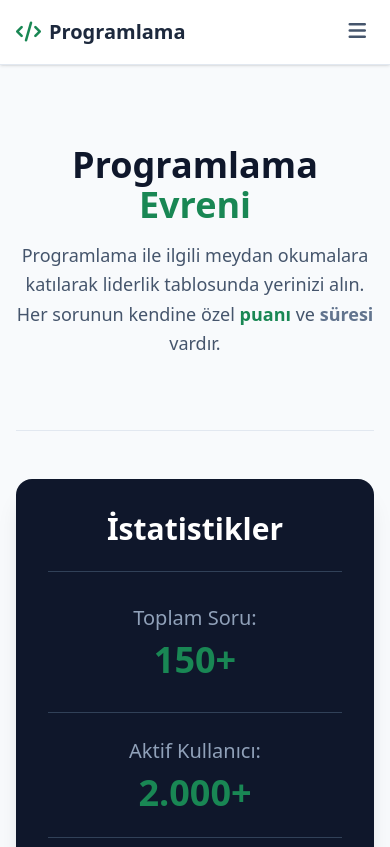
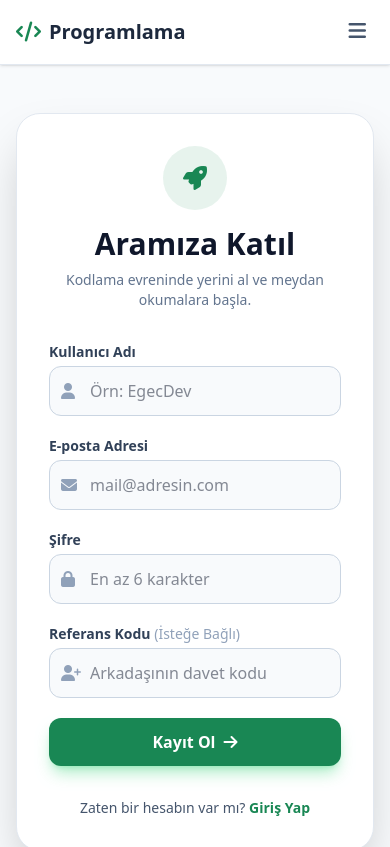
Before and after one commit to Egecher/Programlama-Evreni, a Next.js app: page /register in a window 390 px wide. Shown: the top 847 px of the page. Built offline with nearby package versions, Linux system fonts and the light colour scheme; no server answers; the database is empty.

Commit message:
register, home, leaderboard update

```diff
--- a/app/(auth)/register/page.tsx
+++ b/app/(auth)/register/page.tsx
@@ -1,158 +1,181 @@
+"use client";
+
+import { useState, Suspense } from 'react';
+import { useRouter, useSearchParams } from 'next/navigation';
 import Link from 'next/link';
-import { connectToDatabase } from '@/lib/mongodb';
-import Challenge from '@/models/Challenge';
 
-interface ChallengeItem {
-  _id: { toString: () => string };
-  title: string;
-  description: string;
-  difficulty: string;
-  points: number;
-  duration: number;
-  logo?: string;
+function RegisterForm() {
+  const router = useRouter();
+  const searchParams = useSearchParams();
+  const refCodeFromUrl = searchParams.get('ref') || '';
+  const [formData, setFormData] = useState({
+    username: '',
+    email: '',
+    password: '',
+    referrerId: refCodeFromUrl
+  });
+
+  const [status, setStatus] = useState({ loading: false, error: '', success: '' });
+
+  const handleChange = (e: React.ChangeEvent<HTMLInputElement>) => {
+    setFormData({ ...formData, [e.target.name]: e.target.value });
+  };
+
+  const handleSubmit = async (e: React.FormEvent) => {
+    e.preventDefault();
+    setStatus({ loading: true, error: '', success: '' });
+
+    try {
+      const res = await fetch('/api/auth/register', {
+        method: 'POST',
+        headers: { 'Content-Type': 'application/json' },
+        body: JSON.stringify(formData)
+      });
+
+      const data = await res.json();
+
+      if (!res.ok) {
+        throw new Error(data.message || 'Kayıt olurken bir hata oluştu.');
       }
 
-export default async function Home() {
-  await connectToDatabase();
+      setStatus({ loading: false, error: '', success: 'Kayıt başarılı! Giriş sayfasına yönlendiriliyorsunuz...' });
+      setTimeout(() => {
+        router.push('/login');
+      }, 2000);
+    } catch (error: unknown) {
+      if (error instanceof Error) {
+        setStatus({ loading: false, error: error.message, success: '' });
+      } else {
+        setStatus({ loading: false, error: 'Bilinmeyen bir hata oluştu.', success: '' });
+      }
+    }
+  };
 
-  let featuredChallenges = await Challenge.find({ isFeatured: true })
-    .limit(3)
-    .lean() as ChallengeItem[];
+  return (
+    <>
+      {status.error && (
+        <div className="mb-6 p-3 rounded-lg bg-red-50 dark:bg-red-900/30 text-red-600 dark:text-red-400 text-sm flex items-center gap-2 border border-red-200 dark:border-red-800">
+          <i className="fa-solid fa-triangle-exclamation"></i>
+          <span>{status.error}</span>
+        </div>
+      )}
+      {status.success && (
+        <div className="mb-6 p-3 rounded-lg bg-green-50 dark:bg-green-900/30 text-green-600 dark:text-green-400 text-sm flex items-center gap-2 border border-green-200 dark:border-green-800">
+          <i className="fa-solid fa-circle-check"></i>
+          <span>{status.success}</span>
+        </div>
+      )}
 
-  if (featuredChallenges.length < 3) {
-    const additional = await Challenge.find({ isFeatured: false, _id: { $nin: featuredChallenges.map((c: ChallengeItem) => c._id) }})
-      .sort({ createdAt: -1 })
-      .limit(3 - featuredChallenges.length)
-      .lean() as ChallengeItem[];
-    featuredChallenges = [...featuredChallenges, ...additional];
+      <form onSubmit={handleSubmit} className="space-y-5">
+        <div>
+          <label className="block text-sm font-semibold text-slate-700 dark:text-slate-300 mb-1">Kullanıcı Adı</label>
+          <div className="relative">
+            <div className="absolute inset-y-0 left-0 pl-3 flex items-center pointer-events-none text-slate-400">
+              <i className="fa-solid fa-user"></i>
+            </div>
+            <input type="text" name="username" value={formData.username} onChange={handleChange} required
+              className="w-full pl-10 pr-4 py-3 rounded-xl border border-slate-300 dark:border-slate-700 bg-slate-50 dark:bg-slate-800 text-slate-900 dark:text-white focus:outline-none focus:ring-2 focus:ring-brand-primary transition-all"
+              placeholder="Örn: EgecDev"
+            />
+          </div>
+        </div>
+
+        <div>
+          <label className="block text-sm font-semibold text-slate-700 dark:text-slate-300 mb-1">E-posta Adresi</label>
+          <div className="relative">
+            <div className="absolute inset-y-0 left-0 pl-3 flex items-center pointer-events-none text-slate-400">
+              <i className="fa-solid fa-envelope"></i>
+            </div>
+            <input type="email" name="email"
+              value={formData.email}
+              onChange={handleChange}
+              required
+              className="w-full pl-10 pr-4 py-3 rounded-xl border border-slate-300 dark:border-slate-700 bg-slate-50 dark:bg-slate-800 text-slate-900 dark:text-white focus:outline-none focus:ring-2 focus:ring-brand-primary transition-all"
+              placeholder="mail@adresin.com"
+            />
+          </div>
+        </div>
+
+        <div>
+          <label className="block text-sm font-semibold text-slate-700 dark:text-slate-300 mb-1">Şifre</label>
+          <div className="relative">
+            <div className="absolute inset-y-0 left-0 pl-3 flex items-center pointer-events-none text-slate-400">
+              <i className="fa-solid fa-lock"></i>
+            </div>
+            <input type="password" name="password"
+              value={formData.password}
+              onChange={handleChange}
+              required
+              minLength={6}
+              className="w-full pl-10 pr-4 py-3 rounded-xl border border-slate-300 dark:border-slate-700 bg-slate-50 dark:bg-slate-800 text-slate-900 dark:text-white focus:outline-none focus:ring-2 focus:ring-brand-primary transition-all"
+              placeholder="En az 6 karakter"
+            />
+          </div>
+        </div>
+
+        <div>
+          <label className="block text-sm font-semibold text-slate-700 dark:text-slate-300 mb-1">
+            Referans Kodu <span className="text-slate-400 font-normal">(İsteğe Bağlı)</span>
+          </label>
+          <div className="relative">
+            <div className="absolute inset-y-0 left-0 pl-3 flex items-center pointer-events-none text-slate-400">
+              <i className="fa-solid fa-user-plus"></i>
+            </div>
+            <input type="text" name="referrerId" value={formData.referrerId} onChange={handleChange}
+              className="w-full pl-10 pr-4 py-3 rounded-xl border border-slate-300 dark:border-slate-700 bg-slate-50 dark:bg-slate-800 text-slate-900 dark:text-white focus:outline-none focus:ring-2 focus:ring-brand-primary transition-all"
+              placeholder="Arkadaşının davet kodu"
+            />
+          </div>
+          {refCodeFromUrl && (
+            <p className="text-xs text-brand-primary mt-1 flex items-center gap-1">
+              <i className="fa-solid fa-check"></i> Referans kodu bağlantıdan otomatik alındı.
+            </p>
+          )}
+        </div>
+
+        <button type="submit" disabled={status.loading || !!status.success}
+          className="w-full bg-brand-primary hover:bg-green-700 text-white font-bold py-3 px-4 rounded-xl transition-all shadow-lg shadow-green-500/30 flex items-center justify-center gap-2 disabled:opacity-70 disabled:cursor-not-allowed mt-4">
+          {status.loading ? (
+            <i className="fa-solid fa-circle-notch fa-spin"></i>
+          ) : (
+            <>
+              <span>Kayıt Ol</span>
+              <i className="fa-solid fa-arrow-right"></i>
+            </>
+          )}
+        </button>
+      </form>
+    </>
+  );
 }
 
+export default function RegisterPage() {
   return (
-    <main className="container mx-auto px-4 py-8">
-      <header className="text-center pt-12 md:pt-20 pb-10 border-b border-slate-200 dark:border-slate-800 mb-12">
-        <h1 className="text-4xl md:text-5xl lg:text-6xl font-bold mb-4 text-slate-900 dark:text-white">
-          Programlama <span className="text-brand-primary">Evreni</span>
-        </h1>
-        <div className="max-w-3xl mx-auto">
-          <p className="text-lg md:text-xl text-slate-600 dark:text-slate-400 mb-8 leading-relaxed">
-            Programlama ile ilgili meydan okumalara katılarak liderlik tablosunda yerinizi alın.
-            Her sorunun kendine özel <span className="text-brand-primary font-bold">puanı</span> ve
-            <span className="text-slate-500 font-bold"> süresi</span> vardır.
+    <div className="min-h-[80vh] flex items-center justify-center px-4 py-12 transition-colors duration-300">
+      <div className="max-w-md w-full bg-white dark:bg-slate-900 rounded-3xl shadow-2xl border border-slate-200 dark:border-slate-800 p-8">
+
+        <div className="text-center mb-8">
+          <div className="inline-flex items-center justify-center w-16 h-16 rounded-full bg-brand-primary/10 text-brand-primary mb-4 text-2xl">
+            <i className="fa-solid fa-rocket"></i>
+          </div>
+          <h1 className="text-3xl font-bold text-slate-900 dark:text-white mb-2">Aramıza Katıl</h1>
+          <p className="text-slate-500 dark:text-slate-400 text-sm">
+            Kodlama evreninde yerini al ve meydan okumalara başla.
           </p>
         </div>
-      </header>
 
-      <section className="bg-slate-900 text-white rounded-2xl shadow-xl overflow-hidden mb-16">
-        <div className="p-8 md:p-12">
-          <h2 className="text-center text-3xl font-bold mb-6">İstatistikler</h2>
-          <hr className="border-slate-700 mb-8" />
-          <div className="grid grid-cols-1 md:grid-cols-3 gap-8 text-center">
-            <div>
-              <h3 className="text-xl text-slate-400 mb-2">Toplam Soru:</h3>
-              <span className="text-4xl font-bold text-brand-primary">150+</span>
-            </div>
-            <div className="border-y md:border-y-0 md:border-x border-slate-700 py-6 md:py-0">
-              <h3 className="text-xl text-slate-400 mb-2">Aktif Kullanıcı:</h3>
-              <span className="text-4xl font-bold text-brand-primary">2.000+</span>
-            </div>
-            <div>
-              <h3 className="text-xl text-slate-400 mb-2">Tamamlanan Challenge:</h3>
-              <span className="text-4xl font-bold text-brand-primary">15.000+</span>
-            </div>
-          </div>
-        </div>
-      </section>
+        <Suspense fallback={<div className="text-center text-slate-500 py-4"><i className="fa-solid fa-circle-notch fa-spin text-2xl"></i></div>}>
+          <RegisterForm />
+        </Suspense>
 
-      <section className="py-12 mb-16">
-        <div className="text-center mb-12">
-          <h2 className="text-3xl font-bold mb-3 text-slate-900 dark:text-white">Süreç Nasıl İşler?</h2>
-          <p className="text-slate-500">3 basit adımda programlama evrenine giriş yap.</p>
-        </div>
-
-        <div className="grid grid-cols-1 md:grid-cols-3 gap-8 text-center">
-          <div className="p-6 rounded-2xl bg-white dark:bg-slate-900 shadow-sm border border-slate-100 dark:border-slate-800">
-            <div className="w-20 h-20 mx-auto bg-blue-100 dark:bg-blue-900/30 text-blue-600 rounded-full flex items-center justify-center mb-4 transition-transform hover-icon">
-              <i className="fa-solid fa-user-plus text-3xl"></i>
-            </div>
-            <h4 className="text-xl font-bold mb-2 dark:text-white">1. Hesabını Oluştur</h4>
-            <p className="text-slate-500 text-sm">Hızlıca kayıt ol ve sana özel profilini oluşturarak puanlarını biriktirmeye başla.</p>
-          </div>
-
-          <div className="p-6 rounded-2xl bg-white dark:bg-slate-900 shadow-sm border border-slate-100 dark:border-slate-800">
-            <div className="w-20 h-20 mx-auto bg-amber-100 dark:bg-amber-900/30 text-amber-600 rounded-full flex items-center justify-center mb-4 transition-transform hover-icon">
-              <i className="fa-solid fa-code text-3xl"></i>
-            </div>
-            <h4 className="text-xl font-bold mb-2 dark:text-white">2. Meydan Oku</h4>
-            <p className="text-slate-500 text-sm">Farklı dillerdeki sorulardan sana uygun olanı seç ve belirlenen sürede kodu tamamla.</p>
-          </div>
-
-          <div className="p-6 rounded-2xl bg-white dark:bg-slate-900 shadow-sm border border-slate-100 dark:border-slate-800">
-            <div className="w-20 h-20 mx-auto bg-green-100 dark:bg-green-900/30 text-brand-primary rounded-full flex items-center justify-center mb-4 transition-transform hover-icon">
-              <i className="fa-solid fa-trophy text-3xl"></i>
-            </div>
-            <h4 className="text-xl font-bold mb-2 dark:text-white">3. Liderliğe Yüksel</h4>
-            <p className="text-slate-500 text-sm">Çözdüğün her sorudan puan kazan ve hem genel hem de dil bazlı sıralamada yerini al.</p>
-          </div>
-        </div>
-      </section>
-
-      <section className="bg-slate-900 text-white rounded-2xl shadow-xl overflow-hidden mb-16">
-        <div className="p-8 md:p-12 flex flex-col md:flex-row items-center justify-between gap-6">
-          <div className="md:w-2/3 text-center md:text-left">
-            <h2 className="text-3xl md:text-4xl font-bold mb-4">Zirveye Oyna!</h2>
-            <p className="text-lg text-slate-300 opacity-90">
-              Kaydını tamamladıysan daha ne duruyorsun? Puanları topla, süreyi yönet ve liderlik tablosunda adını duyur.
-            </p>
-          </div>
-          <div className="md:w-1/3 flex justify-center md:justify-end mt-4 md:mt-0">
-            <Link href="/challenges" className="bg-amber-500 hover:bg-amber-400 text-slate-900 px-8 py-3 rounded-full font-bold text-lg transition-colors whitespace-nowrap shadow-lg">
-              Meydan Oku
-            </Link>
-          </div>
-        </div>
-      </section>
-
-      <section className="mb-12">
-        <div className="flex justify-between items-end border-b border-slate-200 dark:border-slate-800 pb-4 mb-8">
-          <h3 className="text-2xl font-bold text-slate-900 dark:text-white">Popüler</h3>
-          <Link href="/challenges" className="text-brand-primary border border-brand-primary hover:bg-brand-primary hover:text-white px-4 py-1.5 rounded-full text-sm font-medium transition-colors flex items-center gap-2">
-            Tümünü Gör <i className="fa-solid fa-arrow-right"></i>
+        <div className="mt-8 text-center text-sm text-slate-600 dark:text-slate-400">
+          Zaten bir hesabın var mı?{' '}
+          <Link href="/login" className="font-bold text-brand-primary hover:underline">
+            Giriş Yap
           </Link>
         </div>
 
-        <div className="grid grid-cols-1 md:grid-cols-2 lg:grid-cols-3 gap-6">
-          {featuredChallenges.map((challenge: ChallengeItem) => {
-            const diffClass =
-              challenge.difficulty === 'Kolay' ? 'bg-blue-100 text-blue-800 dark:bg-blue-900/40 dark:text-blue-400' :
-              challenge.difficulty === 'Orta' ? 'bg-amber-100 text-amber-800 dark:bg-amber-900/40 dark:text-amber-400' :
-              'bg-red-100 text-red-800 dark:bg-red-900/40 dark:text-red-400';
-
-            return (
-              <div key={challenge._id.toString()} className="bg-white dark:bg-slate-900 border-t-4 border-t-brand-primary rounded-xl p-6 flex flex-col h-full border-x border-b border-slate-200 dark:border-slate-800">
-                <div className="flex justify-between items-center mb-4">
-                  <span className={`${diffClass} text-xs font-bold px-3 py-1 rounded-md`}>
-                    {challenge.difficulty}
-                  </span>
-                  <span className="text-slate-500 text-xs flex items-center gap-1">
-                    <i className="fa-solid fa-clock"></i> {challenge.duration} Dakika
-                  </span>
-                </div>
-                <h5 className="text-lg font-bold mb-2 dark:text-white line-clamp-1">{challenge.title}</h5>
-                <p className="text-slate-500 text-sm mb-6 grow line-clamp-3">{challenge.description}</p>
-                <div className="flex justify-between items-center border-t border-slate-100 dark:border-slate-800 pt-4 mt-auto">
-                  <div>
-                    <span className="block text-slate-400 text-xs mb-1">Ödül</span>
-                    <span className="font-bold text-brand-primary">+{challenge.points} Puan</span>
-                  </div>
-                  <Link href={`/challenges/${challenge._id.toString()}`} className="bg-brand-primary hover:bg-green-700 text-white px-6 py-2 rounded-full text-sm font-bold transition-colors">
-                    Çöz
-                  </Link>
       </div>
     </div>
   );
-          })}
-        </div>
-      </section>
-    </main>
-  );
 }
--- a/app/(routes)/(home)/page.tsx
+++ b/app/(routes)/(home)/page.tsx
@@ -109,7 +109,7 @@ export default async function Home() {
               <i className="fa-solid fa-trophy text-3xl"></i>
             </div>
             <h4 className="text-xl font-bold mb-2 dark:text-white">3. Liderliğe Yüksel</h4>
-            <p className="text-slate-500 text-sm">Çözdüğün her sorudan puan kazan ve hem genel hem de dil bazlı sıralamada yerini al.</p>
+            <p className="text-slate-500 text-sm">Çözdüğün her sorudan puan kazan ve genel sıralamada yerini al.</p>
           </div>
         </div>
       </section>
```
Also changed, not shown: app/(routes)/leaderboard/page.tsx (+13 -5 lines). Lines whose indentation alone changed are shown as unchanged.
